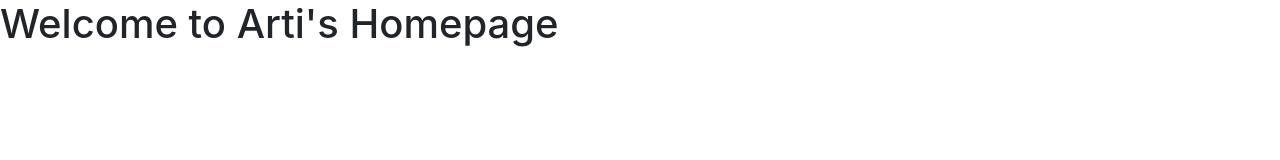
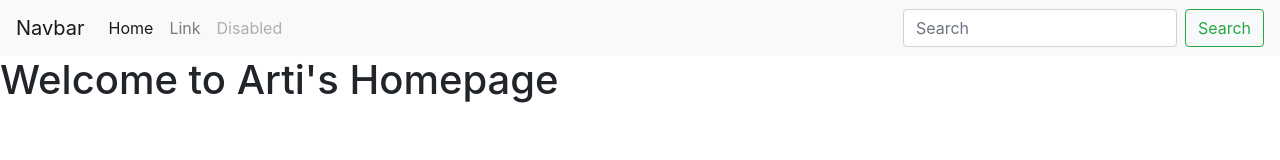
Before and after one commit to vedula9/vedula9.github.io, a plain HTML site: page index.html in a window 1280 px wide. Drawn offline with nearby package versions, Linux system fonts and the light colour scheme.

Commit message:
Update index.html

```diff
--- a/index.html
+++ b/index.html
@@ -11,7 +11,32 @@
     <title>Hello, world!</title>
   </head>
   <body>
-    <h1>Welcome to Arti's Homepage</h1>
+<nav class="navbar navbar-expand-lg navbar-light bg-light">
+  <a class="navbar-brand" href="#">Navbar</a>
+  <button class="navbar-toggler" type="button" data-toggle="collapse" data-target="#navbarSupportedContent" aria-controls="navbarSupportedContent" aria-expanded="false" aria-label="Toggle navigation">
+    <span class="navbar-toggler-icon"></span>
+  </button>
+
+  <div class="collapse navbar-collapse" id="navbarSupportedContent">
+    <ul class="navbar-nav mr-auto">
+      <li class="nav-item active">
+        <a class="nav-link" href="#">Home <span class="sr-only">(current)</span></a>
+      </li>
+      <li class="nav-item">
+        <a class="nav-link" href="#">Link</a>
+      </li>
+      <li class="nav-item">
+        <a class="nav-link disabled" href="#">Disabled</a>
+      </li>
+    </ul>
+    <form class="form-inline my-2 my-lg-0">
+      <input class="form-control mr-sm-2" type="search" placeholder="Search" aria-label="Search">
+      <button class="btn btn-outline-success my-2 my-sm-0" type="submit">Search</button>
+    </form>
+  </div>
+</nav>
+
+    <h1 class="" >Welcome to Arti's Homepage</h1>
 
     <script src="https://cdn.jsdelivr.net/npm/jquery@3.5.1/dist/jquery.slim.min.js" integrity="sha384-DfXdz2htPH0lsSSs5nCTpuj/zy4C+OGpamoFVy38MVBnE+IbbVYUew+OrCXaRkfj" crossorigin="anonymous"></script>
     <script src="https://cdn.jsdelivr.net/npm/popper.js@1.16.1/dist/umd/popper.min.js" integrity="sha384-9/reFTGAW83EW2RDu2S0VKaIzap3H66lZH81PoYlFhbGU+6BZp6G7niu735Sk7lN" crossorigin="anonymous"></script>
```
